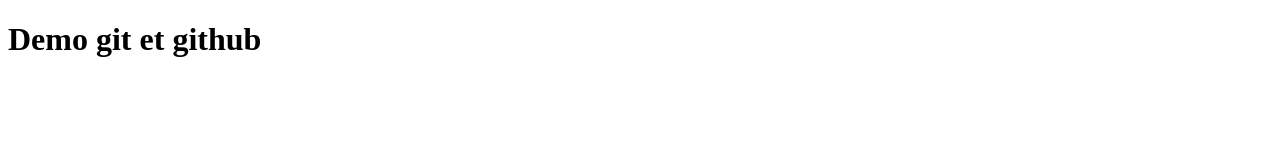
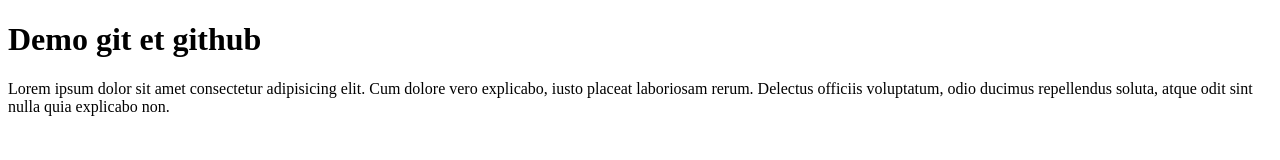
Before and after one commit to Ass2023/demo-git, a plain HTML site: page index.html in a window 1280 px wide. Drawn offline with Linux system fonts and the light colour scheme.

Commit message:
paragraphe

```diff
--- a/index.html
+++ b/index.html
@@ -8,5 +8,10 @@
 </head>
 <body>
     <h1>Demo git et github</h1>
+    <p>Lorem ipsum dolor sit amet consectetur adipisicing elit.
+         Cum dolore vero explicabo, iusto placeat laboriosam rerum.
+          Delectus officiis voluptatum,
+         odio ducimus repellendus soluta, atque odit sint nulla quia explicabo non.
+        </p>
 </body>
 </html>
```
